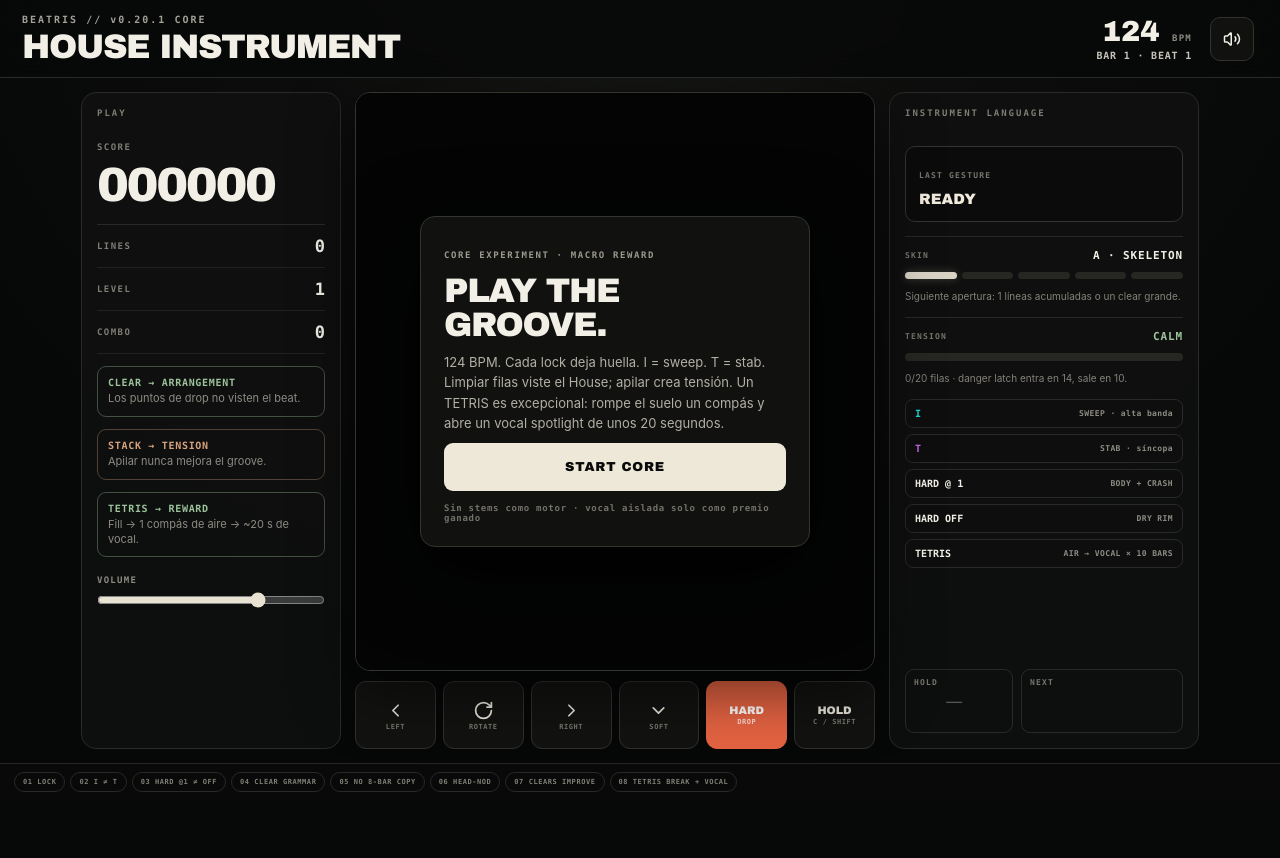
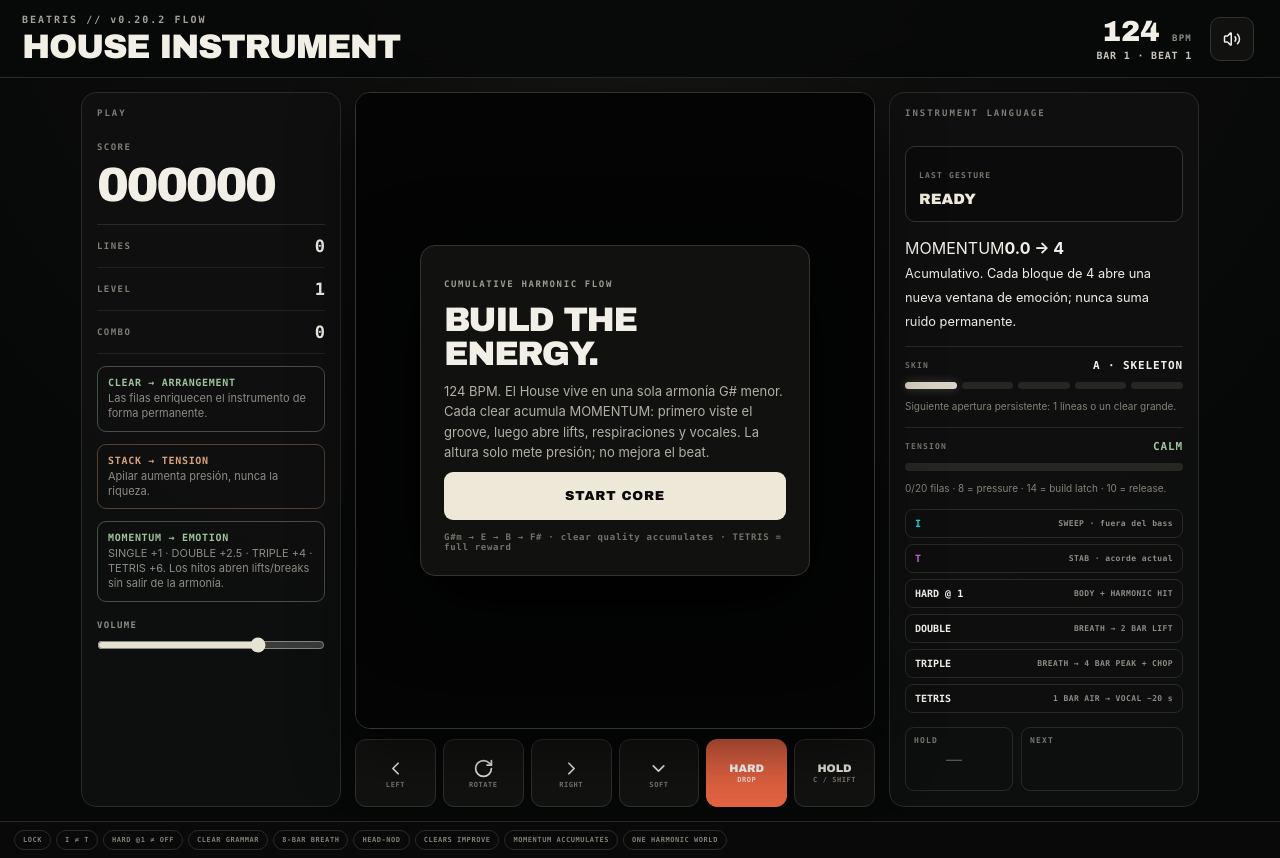
Before and after one commit to emmanuel56mixta-ctrl/beatriz, a React (Vite) app: page / in a window 1280 px wide. Before the commit the page ends 800 px from the top, so only its background shows below. Built offline with nearby package versions, Linux system fonts and the light colour scheme.

Commit message:
Expose cumulative momentum in v0.20.2 UI

```diff
--- a/src/components/game/Beatris.tsx
+++ b/src/components/game/Beatris.tsx
@@ -4,7 +4,7 @@ import { Session, type CoreHud } from "@/game/session";
 import { MiniPiece } from "@/components/game/MiniPiece";
 
 const SKINS=["SKELETON","HATS","BASS","OPEN","FULL"];
-const emptyHud:CoreHud={score:0,high:0,lines:0,level:1,combo:0,tetrises:0,bpm:124,bar:1,beat:1,step:0,boardHeight:0,skinStage:0,skinName:"SKELETON",section:"A",tension:"CALM",lastGesture:"READY",flash:null,hold:null,canHold:true,next:[]};
+const emptyHud:CoreHud={score:0,high:0,lines:0,level:1,combo:0,tetrises:0,bpm:124,bar:1,beat:1,step:0,boardHeight:0,skinStage:0,skinName:"SKELETON",section:"A",tension:"CALM",lastGesture:"READY",flash:null,momentum:0,nextMomentum:4,hold:null,canHold:true,next:[]};
 
 export function Beatris(){
   const canvasRef=useRef<HTMLCanvasElement>(null);const sessionRef=useRef<Session|null>(null);
@@ -14,10 +14,11 @@ export function Beatris(){
   const start=()=>void sessionRef.current?.enter();const toggleMute=()=>{const v=!muted;setMuted(v);sessionRef.current?.setMuted(v);};
   const press=(a:Parameters<Session["input"]["press"]>[0])=>sessionRef.current?.input.press(a);const release=(a:Parameters<Session["input"]["release"]>[0])=>sessionRef.current?.input.release(a);
   const heightPct=Math.min(100,hud.boardHeight/20*100);const nextSkin=[1,3,6,10][hud.skinStage]??null;
+  const momentumFloor=Math.floor(hud.momentum/4)*4;const momentumPct=Math.min(100,Math.max(0,(hud.momentum-momentumFloor)/4*100));
 
   return <main className="v20-shell">
     <header className="v20-top">
-      <div><div className="v20-kicker">BEATRIS // v0.20.1 CORE</div><h1>HOUSE INSTRUMENT</h1></div>
+      <div><div className="v20-kicker">BEATRIS // v0.20.2 FLOW</div><h1>HOUSE INSTRUMENT</h1></div>
       <div className="v20-clock"><strong>{hud.bpm}</strong><span>BPM</span><b>BAR {hud.bar} · BEAT {hud.beat}</b></div>
       <button className="icon-btn" onClick={toggleMute} aria-label={muted?"Activar audio":"Silenciar"}>{muted?<VolumeX/>:<Volume2/>}</button>
     </header>
@@ -27,9 +28,9 @@ export function Beatris(){
         <p className="panel-title">PLAY</p>
         <div className="big-stat"><span>SCORE</span><strong>{String(hud.score).padStart(6,"0")}</strong></div>
         <div className="stat-row"><span>LINES</span><b>{hud.lines}</b></div><div className="stat-row"><span>LEVEL</span><b>{hud.level}</b></div><div className="stat-row"><span>COMBO</span><b>{hud.combo}</b></div>
-        <div className="rule-card good"><b>CLEAR → ARRANGEMENT</b><small>Los puntos de drop no visten el beat.</small></div>
-        <div className="rule-card warn"><b>STACK → TENSION</b><small>Apilar nunca mejora el groove.</small></div>
-        <div className="rule-card good"><b>TETRIS → REWARD</b><small>Fill → 1 compás de aire → ~20 s de vocal.</small></div>
+        <div className="rule-card good"><b>CLEAR → ARRANGEMENT</b><small>Las filas enriquecen el instrumento de forma permanente.</small></div>
+        <div className="rule-card warn"><b>STACK → TENSION</b><small>Apilar aumenta presión, nunca la riqueza.</small></div>
+        <div className="rule-card good"><b>MOMENTUM → EMOTION</b><small>SINGLE +1 · DOUBLE +2.5 · TRIPLE +4 · TETRIS +6. Los hitos abren lifts/breaks sin salir de la armonía.</small></div>
         <label className="volume">VOLUME<input type="range" min="0" max="1" step="0.01" value={volume} onChange={e=>{const v=Number(e.target.value);setVolume(v);sessionRef.current?.setVolume(v);}}/></label>
       </aside>
 
@@ -37,7 +38,7 @@ export function Beatris(){
         <div className="v20-well">
           <canvas ref={canvasRef}/>
           {hud.flash&&mode==="playing"?<div className="event-flash">{hud.flash}</div>:null}
-          {mode==="title"?<div className="v20-overlay"><div className="start-card"><span>CORE EXPERIMENT · MACRO REWARD</span><h2>PLAY THE GROOVE.</h2><p>124 BPM. Cada lock deja huella. I = sweep. T = stab. Limpiar filas viste el House; apilar crea tensión. Un TETRIS es excepcional: rompe el suelo un compás y abre un vocal spotlight de unos 20 segundos.</p><button onClick={start}>START CORE</button><small>Sin stems como motor · vocal aislada solo como premio ganado</small></div></div>:null}
+          {mode==="title"?<div className="v20-overlay"><div className="start-card"><span>CUMULATIVE HARMONIC FLOW</span><h2>BUILD THE ENERGY.</h2><p>124 BPM. El House vive en una sola armonía G# menor. Cada clear acumula MOMENTUM: primero viste el groove, luego abre lifts, respiraciones y vocales. La altura solo mete presión; no mejora el beat.</p><button onClick={start}>START CORE</button><small>G#m → E → B → F# · clear quality accumulates · TETRIS = full reward</small></div></div>:null}
           {mode==="paused"?<div className="v20-overlay"><div className="pause-card"><h2>PAUSED</h2><button onClick={()=>sessionRef.current?.resume()}><Play/> RESUME</button></div></div>:null}
           {mode==="over"?<div className="v20-overlay"><div className="pause-card"><h2>SET OVER</h2><strong>{hud.score}</strong><button onClick={()=>sessionRef.current?.restart()}>RUN AGAIN</button></div></div>:null}
         </div>
@@ -54,14 +55,15 @@ export function Beatris(){
       <aside className="v20-panel music-panel">
         <p className="panel-title">INSTRUMENT LANGUAGE</p>
         <div className="gesture"><span>LAST GESTURE</span><strong>{hud.lastGesture}</strong></div>
-        <section className="skin"><header><span>SKIN</span><b>{hud.section} · {hud.skinName}</b></header><div className="skin-steps">{SKINS.map((s,i)=><i key={s} className={i<=hud.skinStage?"on":""} title={s}/>)}</div><small>{nextSkin?`Siguiente apertura: ${nextSkin} líneas acumuladas o un clear grande.`:"Groove completo: los siguientes levels cambian variante, no añaden muro."}</small></section>
-        <section className="tension"><header><span>TENSION</span><b className={`state-${hud.tension.toLowerCase()}`}>{hud.tension}</b></header><div className="heightbar"><i style={{width:`${heightPct}%`}}/></div><small>{hud.boardHeight}/20 filas · danger latch entra en 14, sale en 10.</small></section>
-        <div className="grammar"><div><b>I</b><span>SWEEP · alta banda</span></div><div><b>T</b><span>STAB · síncopa</span></div><div><b>HARD @ 1</b><span>BODY + CRASH</span></div><div><b>HARD OFF</b><span>DRY RIM</span></div><div><b>TETRIS</b><span>AIR → VOCAL × 10 BARS</span></div></div>
+        <section className="momentum"><header><span>MOMENTUM</span><b>{hud.momentum.toFixed(1)} → {hud.nextMomentum}</b></header><div className="momentum-bar"><i style={{width:`${momentumPct}%`}}/></div><small>Acumulativo. Cada bloque de 4 abre una nueva ventana de emoción; nunca suma ruido permanente.</small></section>
+        <section className="skin"><header><span>SKIN</span><b>{hud.section} · {hud.skinName}</b></header><div className="skin-steps">{SKINS.map((s,i)=><i key={s} className={i<=hud.skinStage?"on":""} title={s}/>)}</div><small>{nextSkin?`Siguiente apertura persistente: ${nextSkin} líneas o un clear grande.`:"FULL: los siguientes levels cambian frase/voicing, no añaden muro."}</small></section>
+        <section className="tension"><header><span>TENSION</span><b className={`state-${hud.tension.toLowerCase()}`}>{hud.tension}</b></header><div className="heightbar"><i style={{width:`${heightPct}%`}}/></div><small>{hud.boardHeight}/20 filas · 8 = pressure · 14 = build latch · 10 = release.</small></section>
+        <div className="grammar"><div><b>I</b><span>SWEEP · fuera del bass</span></div><div><b>T</b><span>STAB · acorde actual</span></div><div><b>HARD @ 1</b><span>BODY + HARMONIC HIT</span></div><div><b>DOUBLE</b><span>BREATH → 2 BAR LIFT</span></div><div><b>TRIPLE</b><span>BREATH → 4 BAR PEAK + CHOP</span></div><div><b>TETRIS</b><span>1 BAR AIR → VOCAL ~20 s</span></div></div>
         <section className="queue"><div><span>HOLD</span>{hud.hold?<MiniPiece type={hud.hold} cell={7}/>:<em>—</em>}</div><div><span>NEXT</span><div className="next-list">{hud.next.slice(0,3).map((p,i)=><MiniPiece key={`${p}-${i}`} type={p} cell={i===0?7:5}/>)}</div></div></section>
       </aside>
     </section>
 
-    <footer className="v20-tests"><span>01 LOCK</span><span>02 I ≠ T</span><span>03 HARD @1 ≠ OFF</span><span>04 CLEAR GRAMMAR</span><span>05 NO 8-BAR COPY</span><span>06 HEAD-NOD</span><span>07 CLEARS IMPROVE</span><span>08 TETRIS BREAK + VOCAL</span></footer>
+    <footer className="v20-tests"><span>LOCK</span><span>I ≠ T</span><span>HARD @1 ≠ OFF</span><span>CLEAR GRAMMAR</span><span>8-BAR BREATH</span><span>HEAD-NOD</span><span>CLEARS IMPROVE</span><span>MOMENTUM ACCUMULATES</span><span>ONE HARMONIC WORLD</span></footer>
   </main>;
 }
 
```
